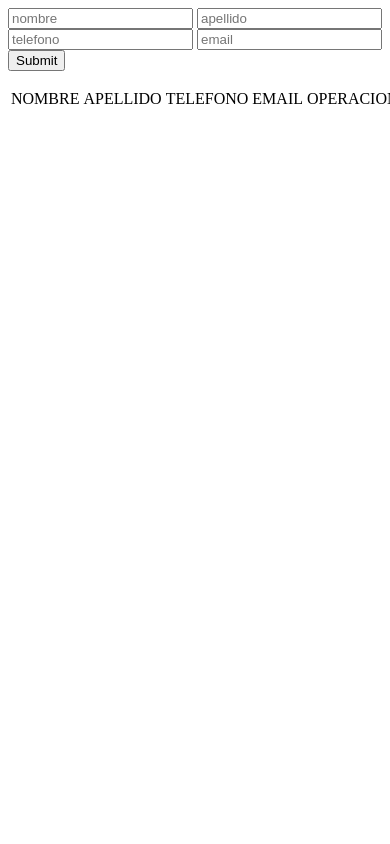
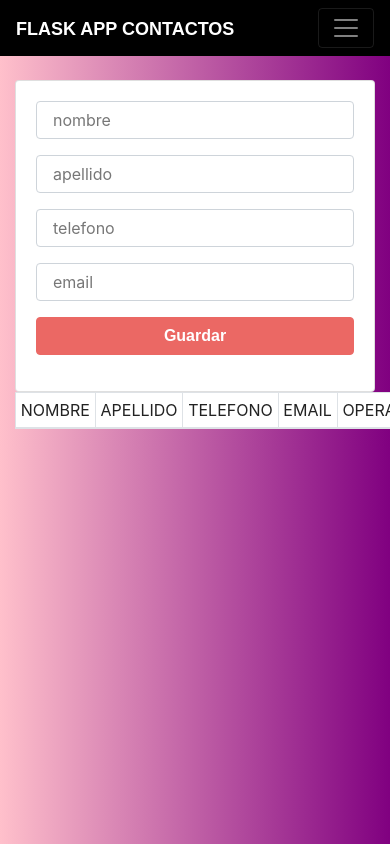
Before and after one commit to GeraldineE/CrudFlask, a Flask app: template templates/index.html in a window 390 px wide; the page is wider, and only the part inside the window is pictured. Run offline with Flask 2, Linux system fonts and the light colour scheme; the template is opened without the code that fills it, so the values that code supplies are empty; some libraries are stand-ins or nearby versions; some web fonts are replaced.

Commit message:
agregando estilos

```diff
--- /dev/null
+++ b/static/css/main.css
@@ -0,0 +1,6 @@
+body{
+    background: #800080;  /* fallback for old browsers */
+    background: -webkit-linear-gradient(to right, #ffc0cb, #800080);  /* Chrome 10-25, Safari 5.1-6 */
+    background: linear-gradient(to right, #ffc0cb, #800080); /* W3C, IE 10+/ Edge, Firefox 16+, Chrome 26+, Opera 12+, Safari 7+ */
+
+}
--- /dev/null
+++ b/static/jss/main.js
@@ -0,0 +1,14 @@
+const btnDelete = document.querySelectorAll('.btn-delete')
+
+if(btnDelete){
+    const btnArray = Array.from(btnDelete);
+    btnArray.forEach((btn) =>  {
+        btn.addEventListener('click', (e) => {
+            if(!confirm('¿Estas seguro de eliminar?')){
+                e.preventDefault();
+            }
+
+
+        });
+    });
+}
--- a/templates/index.html
+++ b/templates/index.html
@@ -1,21 +1,55 @@
+{% extends 'layout.html' %}
 
+{% block body %}
+<div class =  "row">
+    <div class="col-md-5">
             {% with messages= get_flashed_messages() %}
             {% if messages %}
             {% for message in messages %}
                 <p> {{message}}</p>
+                <div class="alert alert-success alert-dismissible fade show" role="alert">
+                        {{message}}
+                        <button type="button" class="close" data-dismiss="alert" aria-label="Close">
+                          <span aria-hidden="true">&times;</span>
+                        </button>
+                      </div>
             {% endfor %}
             {% endif %}
             {% endwith%}
+
+
+
+    <div class="card card-body">
      <form action="/add" method="POST">
+        <div class="form-group">
+          <input type="text" name="nombre" placeholder="nombre" class="form-control">
+       </div>
 
-    <input type="text" name="nombre" placeholder="nombre">
-    <input type="text" name="apellido" placeholder="apellido">
-    <input type="text" name="telefono" placeholder="telefono">
-    <input type="text" name="email" placeholder="email">
-    <input type="submit">
+       <div class="form-group">
+            <input type="text" name="apellido" placeholder="apellido" class="form-control">
+       </div>
+
+       <div class="form-group">
+           <input type="text" name="telefono" placeholder="telefono" class="form-control">
+        </div>
+
+        <div class="form-group">
+           <input type="text" name="email" placeholder="email" class="form-control">
+       </div>
+       <div class="form-group">
+            <button type="submit" class="btn btn-primary btn-block">
+                Guardar
+            </button>
+       </div>
+
 
             </form>
-<table>
+
+</div>
+
+<div class =  "row">
+        <div class="col-md-7">
+                <table class="table table-striped table-bordered bg-white table-sm">
                         <thead>
                             <tr>
                                 <td>NOMBRE</td>
@@ -33,10 +67,17 @@
                                 <td> {{contact.3}}</td>
                                 <td> {{contact.4}}</td>
                                 <td>
-                <a href="/edit/{{contact.0}}">Editar</a>
-                <a href="/delete/{{contact.0}}">Eliminar</a>
+                                    <a href="/edit/{{contact.0}}" class="btn btn-secondary">Editar</a>
+                                    <a href="/delete/{{contact.0}}" class="btn btn-danger btn-delete">Eliminar</a>
                                 </td>
                             </tr>
                             {% endfor %}
                         </tbody>
                     </table>
+
+    </div>
+
+
+
+
+{% endblock %}
--- /dev/null
+++ b/templates/layout.html
@@ -0,0 +1,33 @@
+<!DOCTYPE html>
+<html lang="en">
+<head>
+    <meta charset="UTF-8">
+    <meta name="viewport" content="width=device-width, initial-scale=1.0">
+    <meta http-equiv="X-UA-Compatible" content="ie=edge">
+    <title>Contactos</title>
+    <link rel="stylesheet" href="https://bootswatch.com/4/journal/bootstrap.min.css">
+    <link rel="stylesheet" href="{{ url_for('static', filename='css/main.css')}}">
+
+</head>
+<body>
+        <nav class="navbar navbar-expand-lg navbar-dark bg-dark">
+                <a class="navbar-brand" href="/">Flask App Contactos</a>
+                <button class="navbar-toggler" type="button" data-toggle="collapse" data-target="#navbarNav" aria-controls="navbarNav" aria-expanded="false" aria-label="Toggle navigation">
+                  <span class="navbar-toggler-icon"></span>
+                </button>
+
+              </nav>
+   <div class="container pt-4">
+        {% block body%}
+        {% endblock %}
+
+   </div>
+
+
+<script src="https://code.jquery.com/jquery-3.3.1.slim.min.js" integrity="sha384-q8i/X+965DzO0rT7abK41JStQIAqVgRVzpbzo5smXKp4YfRvH+8abtTE1Pi6jizo" crossorigin="anonymous"></script>
+<script src="https://cdnjs.cloudflare.com/ajax/libs/popper.js/1.14.3/umd/popper.min.js" integrity="sha384-ZMP7rVo3mIykV+2+9J3UJ46jBk0WLaUAdn689aCwoqbBJiSnjAK/l8WvCWPIPm49" crossorigin="anonymous"></script>
+<script src="https://stackpath.bootstrapcdn.com/bootstrap/4.1.3/js/bootstrap.min.js" integrity="sha384-ChfqqxuZUCnJSK3+MXmPNIyE6ZbWh2IMqE241rYiqJxyMiZ6OW/JmZQ5stwEULTy" crossorigin="anonymous"></script>
+<script src="{{url_for('static', filename='js/main.js')}}"  ></script>
+
+</body>
+</html>
```
Also changed, not shown: templates/edit.html (+28 -7 lines). Lines whose indentation alone changed are shown as unchanged.
